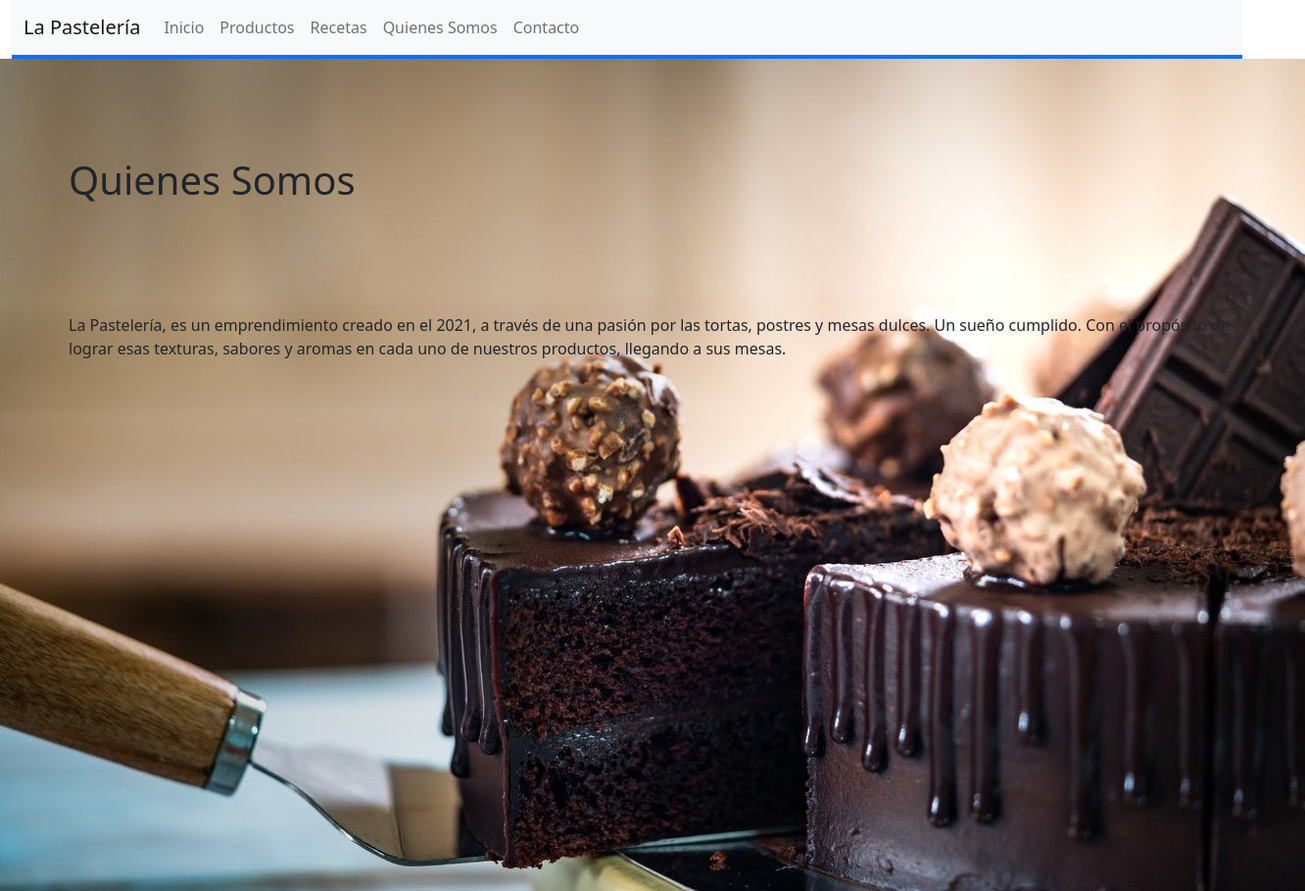
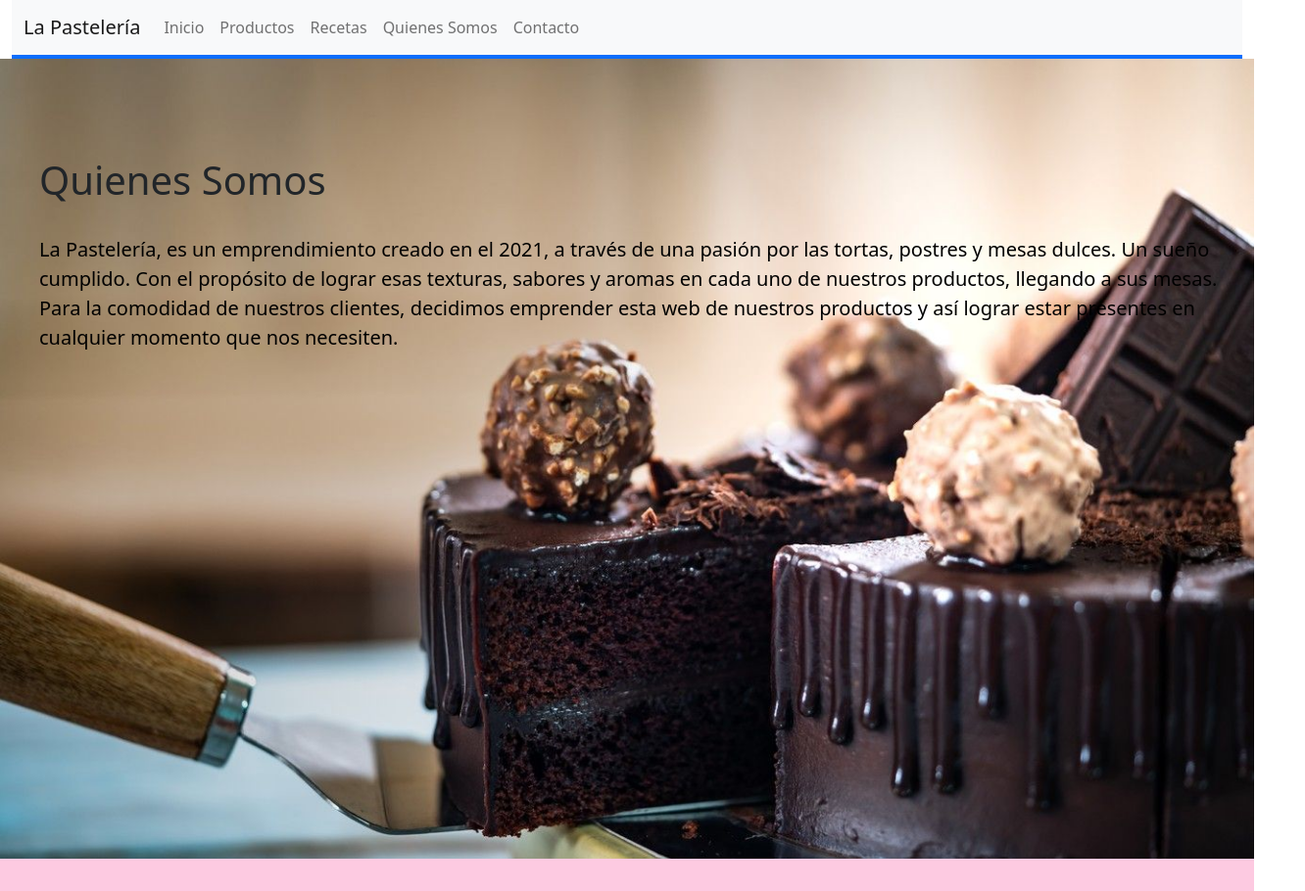
Before and after one commit to carlos29cfh/La-Pasteleria-Horack-Carlos, a plain HTML site: page Paginas/Quienes-somos.html in a window 1280 px wide. Shown: the top 910 px of the page at 98% size, 1332 px wide, since content can reach past the window. Drawn offline with nearby package versions, Linux system fonts and the light colour scheme.

Commit message:
actualizado noche 14-12-21

```diff
--- a/Css/Estilos.css
+++ b/Css/Estilos.css
@@ -299,18 +299,25 @@ footer{
 }
 /*Quienes Somos*/
 .container__quienessomos img{
+    object-fit: cover;
     display: inline-block;
     position: relative;
+    width: 100%;
 }
 .container__quienessomos h1{
     position: absolute;
     top: 20%;
-    left: 70px;
+    left: 40px;
 }
 .container__quienessomos figcaption{
     position: absolute;
-    top: 40%;
-    left: 70px;
+    top: 30%;
+    left: 40px;
+    font-size: 20px;
+    display: flex;
+    justify-content: left;
+    color: black;
+    overflow: hidden;
 }
 
 /*Contacto*/
--- a/Paginas/Quienes-somos.html
+++ b/Paginas/Quienes-somos.html
@@ -47,7 +47,8 @@
         <img src="../Imagenes/1986093.jpg" alt="foto ilustrativa">
         <h1>Quienes Somos</h1>
         <figcaption>La Pastelería, es un emprendimiento creado en el 2021, a través de una pasión por las tortas, postres y mesas dulces. Un sueño cumplido.
-        Con el propósito de lograr esas texturas, sabores y aromas en cada uno de nuestros productos, llegando a sus mesas.</figcaption>
+        Con el propósito de lograr esas texturas, sabores y aromas en cada uno de nuestros productos, llegando a sus mesas.
+      Para la comodidad de nuestros clientes, decidimos emprender esta web de nuestros productos y así lograr estar presentes en cualquier momento que nos necesiten.</figcaption>
       </div>
     </main>
 <footer>
```
